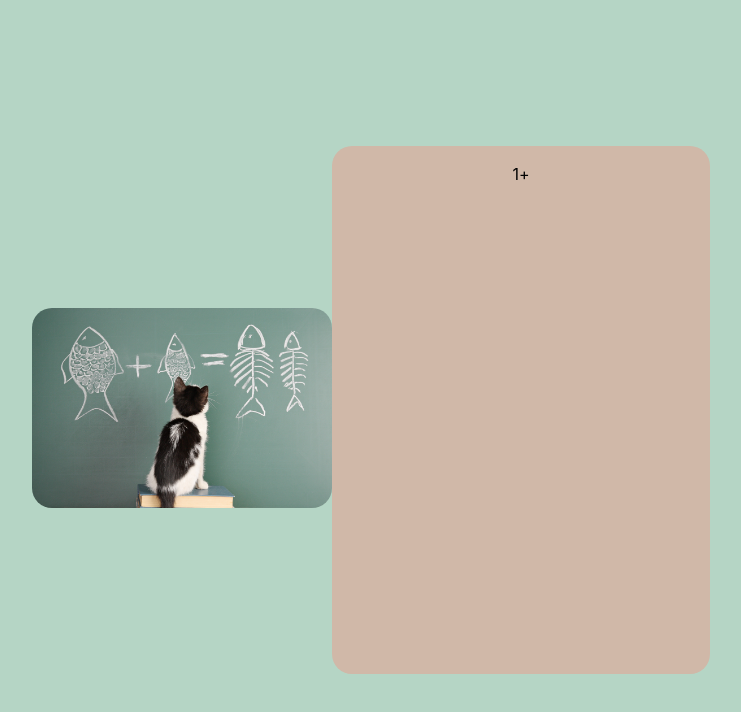
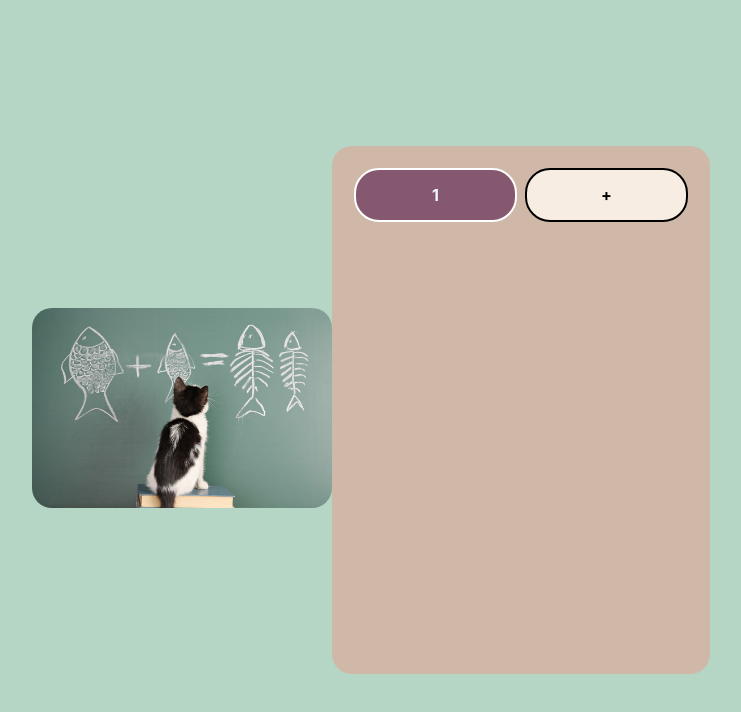
Before and after one commit to aleee-git/calculadora, a React (Create React App) app: page / in a window 1280 px wide. Shown: the top 712 px of the page, without its empty margins (269-1010 px from the left). Built offline with nearby package versions, Linux system fonts and the light colour scheme.

Commit message:
Estilo Botones

```diff
--- a/src/Componentes/Boton.js
+++ b/src/Componentes/Boton.js
@@ -1,4 +1,6 @@
 import React from "react";
+import '../Styles/Boton.css';
+
 
 function Boton (props) {
 
--- /dev/null
+++ b/src/Styles/Boton.css
@@ -0,0 +1,23 @@
+.boton-container {
+    min-height: 50px;
+    display: flex;
+    /* Los elementos se distribuiran del mismo tamano */
+    flex: 1 1;
+    justify-content: center;
+    align-items: center;
+    font-weight: bold;
+    background-color: #85586F;
+    color: aliceblue;
+    border-radius: 25px;
+    border: 2px solid white;
+    margin: 4px;
+    cursor: pointer;
+    /* Evita seleccionar algo */
+    user-select: none;
+}
+
+.operador {
+    background-color: #F8EDE3;
+    color: black;
+    border: 2px solid black;
+}
```
